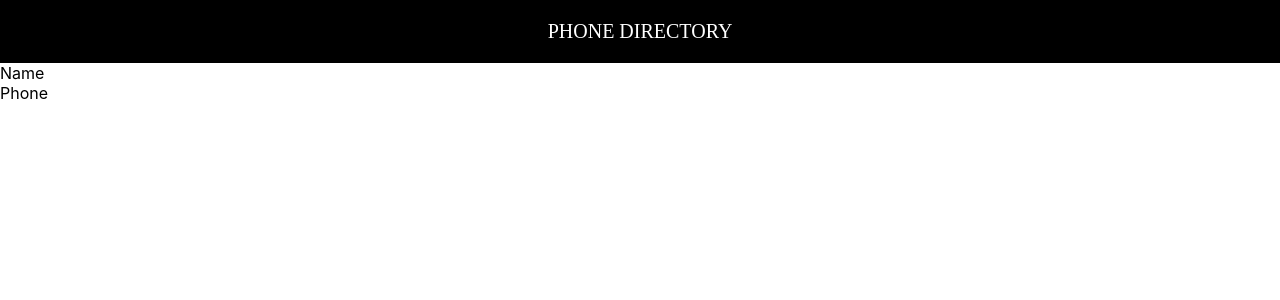
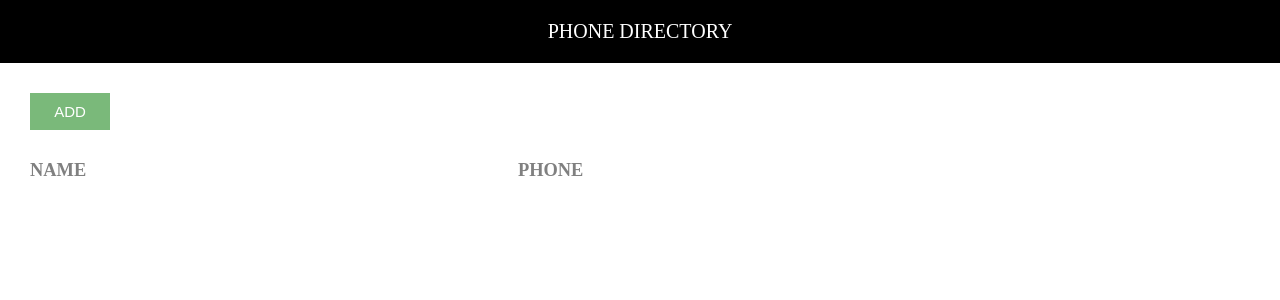
Before and after one commit to narendra-gowda/phone-directory, a React (Create React App) app: page / in a window 1280 px wide. Shown: the top 300 px of the page. Built offline with nearby package versions, Linux system fonts and the light colour scheme.

Commit message:
Styled Home Page

```diff
--- /dev/null
+++ b/src/App.css
@@ -0,0 +1,27 @@
+.body-container{
+  padding:30px;
+}
+
+.add-btn{
+  background: #7ab97a;
+  color: #fff;
+  width: 80px;
+  padding: 10px;
+  border: none;
+  font-size: 15px;
+  outline: none;
+  cursor: pointer;
+}
+
+.fields{
+  font-size: 1.15rem;
+  font-weight: 600;
+  font-family: serif;
+  color:#808080;
+}
+
+#fields-section{
+  display: grid;
+  grid-template-columns: 40% 30% auto;
+  margin: 30px 0;
+}
--- a/src/App.js
+++ b/src/App.js
@@ -1,15 +1,19 @@
 import React from 'react';
 import Header from './Header';
 import {Fragment} from 'react';
+import './App.css';
 
 
 function App() {
   return (
     <Fragment>
       <Header/>
-      <div>
-        <span>Name</span><br />
-        <span>Phone</span>
+      <div className="body-container">
+        <button className="add-btn">ADD</button>
+        <div id="fields-section">
+          <span className="fields">NAME</span>
+          <span className="fields">PHONE</span>
+        </div>
       </div>
     </Fragment>
   );
```
